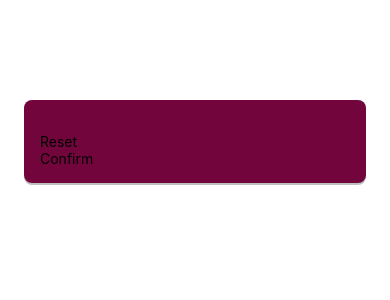
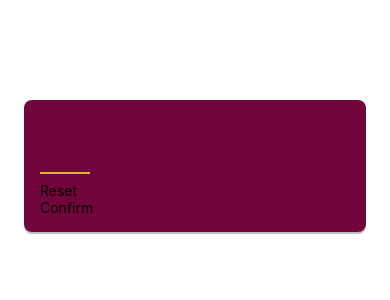
Before and after one commit to Frontier-Solutions/miniGame, a React Native app: screen / in a window 390 px wide. Shown: the top 300 px of the page. Built offline with nearby package versions, Linux system fonts and the light colour scheme.

Commit message:
text input with styling

```diff
--- a/screens/StartGameScreen.js
+++ b/screens/StartGameScreen.js
@@ -4,7 +4,7 @@
 function StartGameScreen() {
   return (
     <View style={styles.inputContainer}>
-      <TextInput />
+      <TextInput style={styles.numberInput} maxLength={2} />
       <PrimaryButton>Reset</PrimaryButton>
       <PrimaryButton>Confirm</PrimaryButton>
     </View>
@@ -27,4 +27,16 @@
     shadowOffset: { width: 0, height: 2 },
     shadowOpacity: 0.25,
   },
+
+  numberInput: {
+    height: 50,
+    width: 50,
+    fontSize: 32,
+    borderBottomColor: "#ddb52f",
+    borderBottomWidth: 2,
+    color: "#ddb52f",
+    marginVertical: 8,
+    fontWeight: "bold",
+    textAlign: "center",
+  },
 });
```
